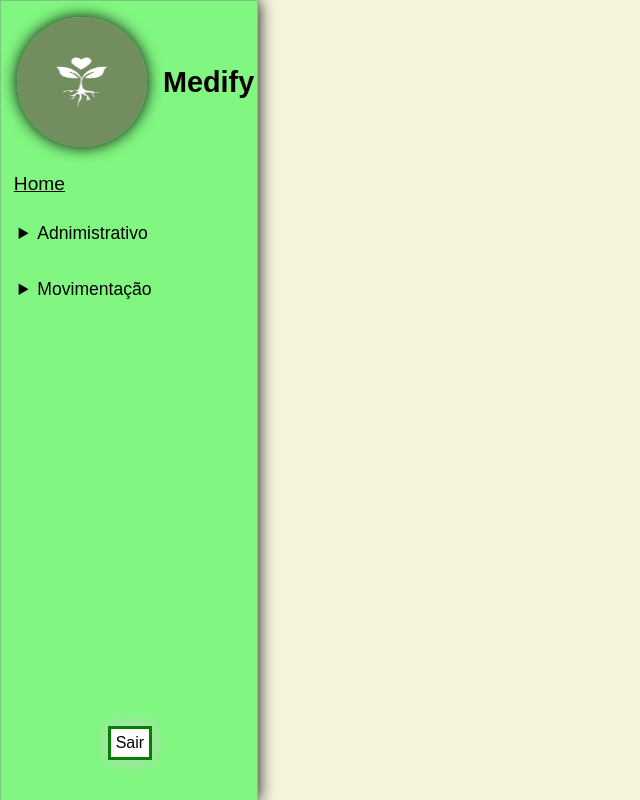
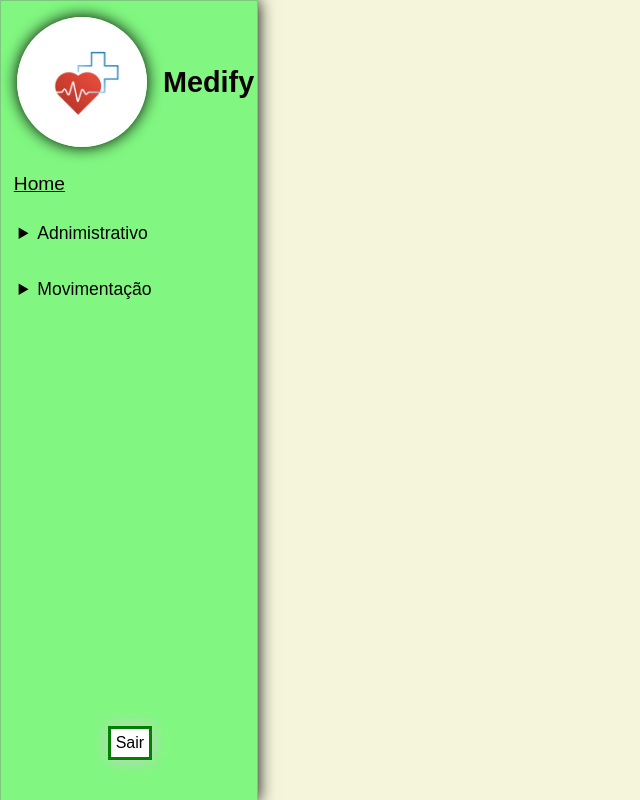
Before and after one commit to Gabibornhofen/Medify, a PHP site: page /componentes/menu/menu.php in a window 1280 px wide. Shown: the whole page, without its empty margins (0-640 px from the left). Run offline with PHP 8.4, Linux system fonts and the light colour scheme.

Commit message:
commit final

```diff
--- a/componentes/menu/menu.css
+++ b/componentes/menu/menu.css
@@ -9,7 +9,7 @@ html, body{
     border:1px rgb(127, 199, 127) solid;
     box-shadow: 0 0 1em rgb(0, 0, 0);
     background-color: #81F781;
-    position: absolute;
+    position: fixed;
     top:0;
     left:0;
 }
--- a/componentes/menu/menu.php
+++ b/componentes/menu/menu.php
@@ -8,7 +8,7 @@
 
         <section class =menu>
         <header>
-            <img src="../../assets/img/medify04.jpg">
+            <img src="../../assets/img/medify02.jpg">
             <h1>Medify</h1>
         </header>
         <nav>
--- a/index.css
+++ b/index.css
@@ -1,5 +1,5 @@
 .login{
-    background: url(medify04.jpg);
+    background: url(truepill.jpg);
     width: 100%;
     height: 100%;
     background-size: cover;
```
